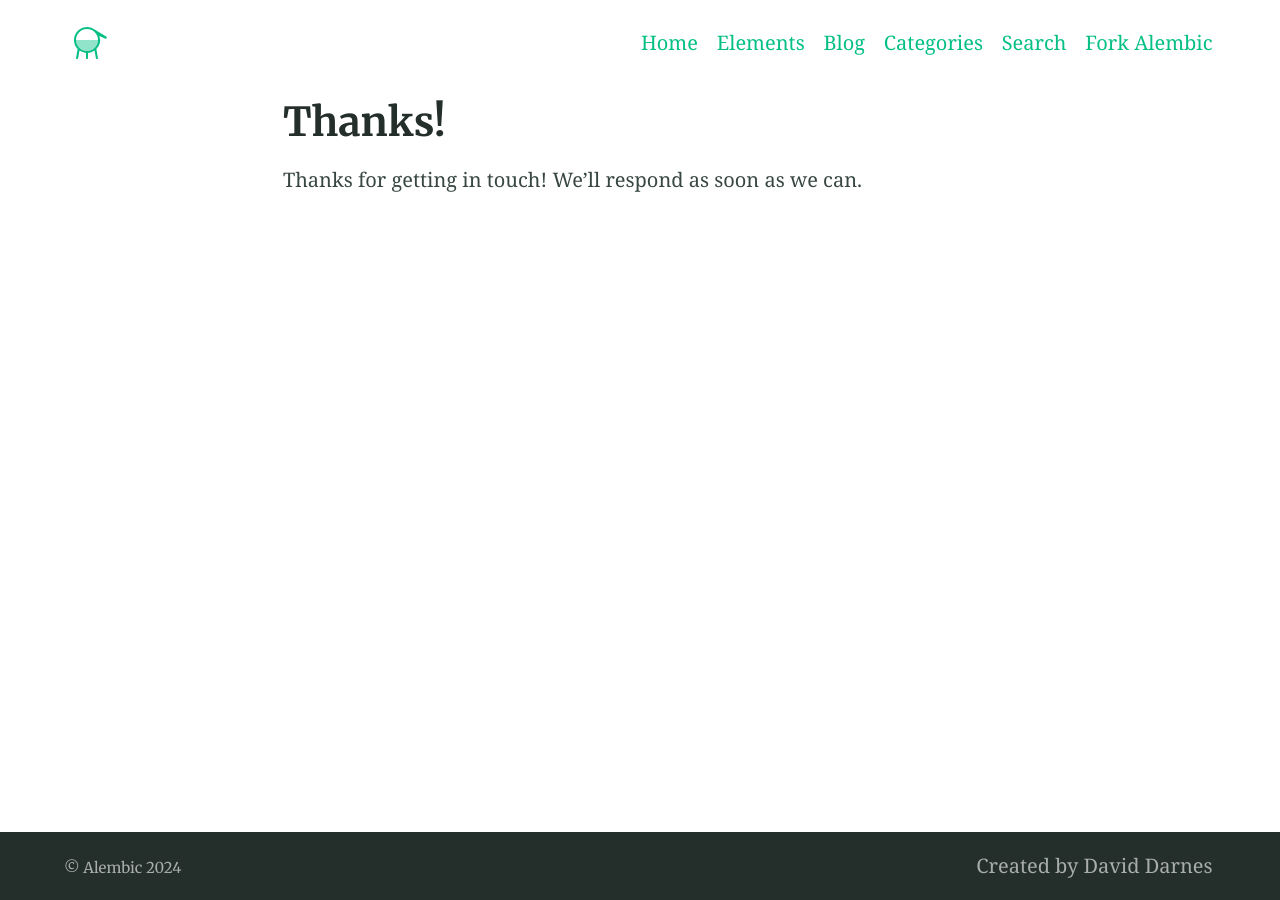
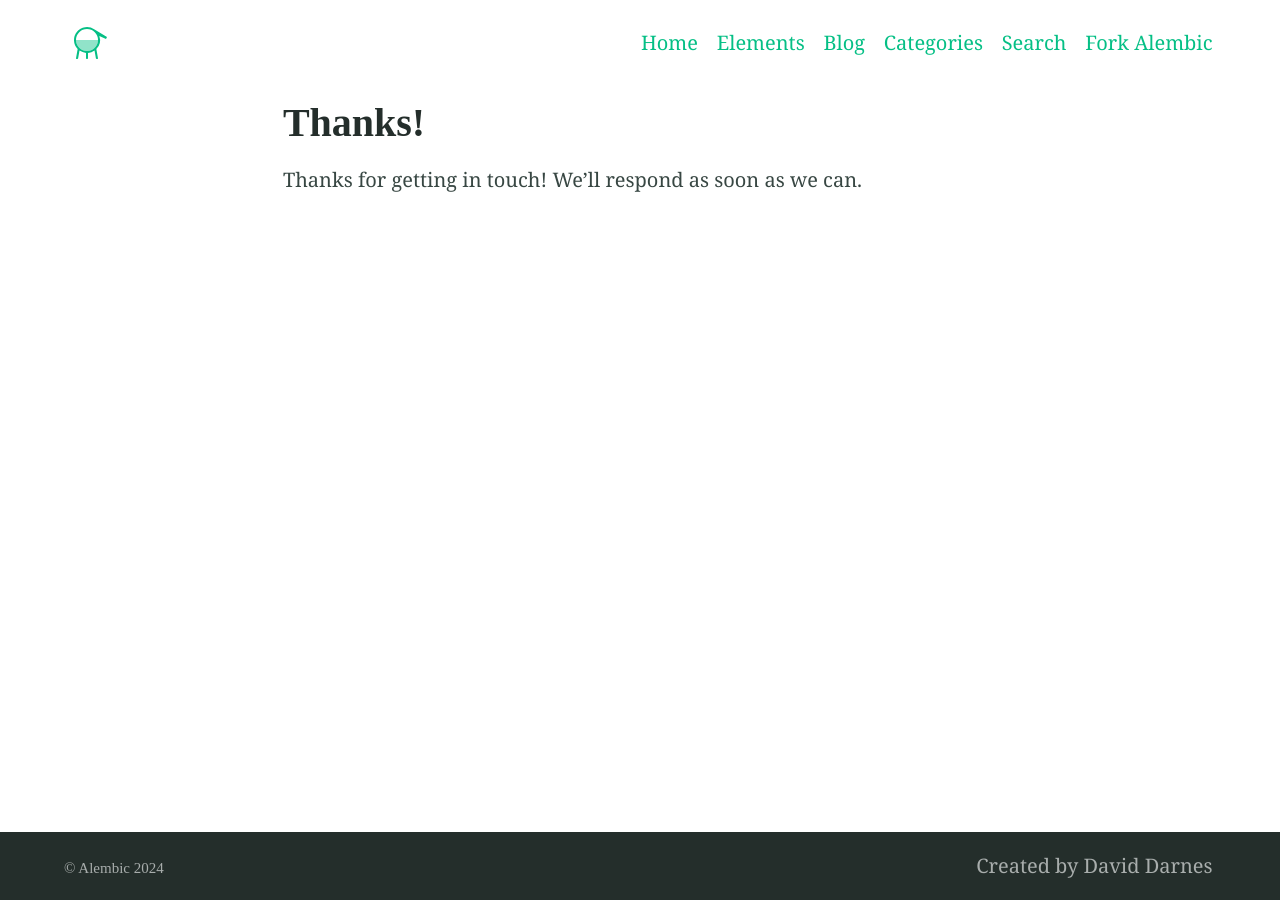
Before and after one commit to ltnvc/ltnvc.github.io, a Jekyll site: the page built from thanks.md, in a window 1280 px wide. Built offline with Jekyll 4.4.1, drawn with Linux system fonts in a browser that asks for light colours.

Commit message:
Update _config.yml

```diff
--- a/_config.yml
+++ b/_config.yml
@@ -158,4 +158,4 @@
   preconnect_urls:
     - https://fonts.gstatic.com
   font_urls:
-    - https://fonts.googleapis.com/css2?family=Merriweather:wght@400;700&display=swap
+    - https://fonts.googleapis.com/css2?family=Inter:wght@400;700&display=swap
```
